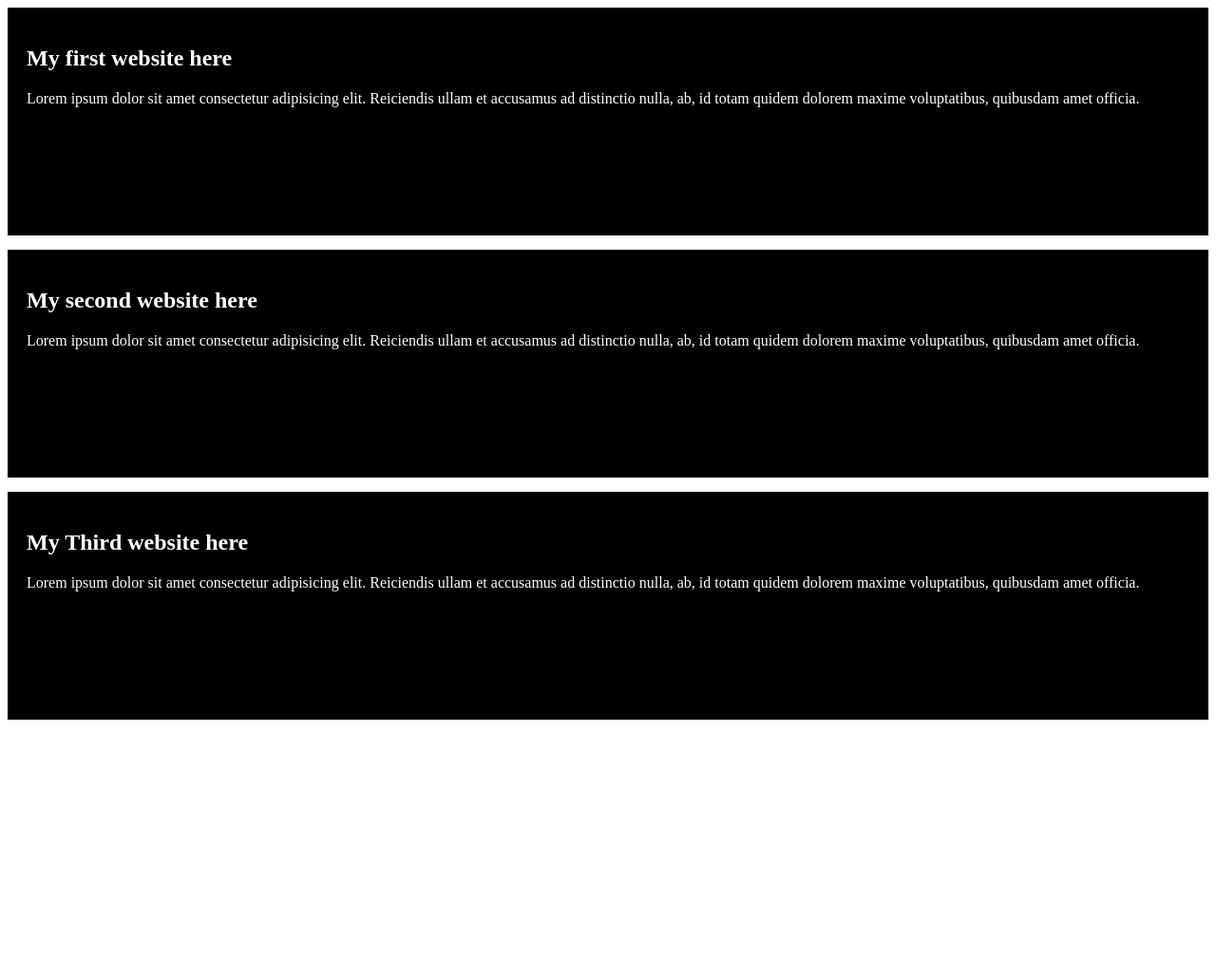
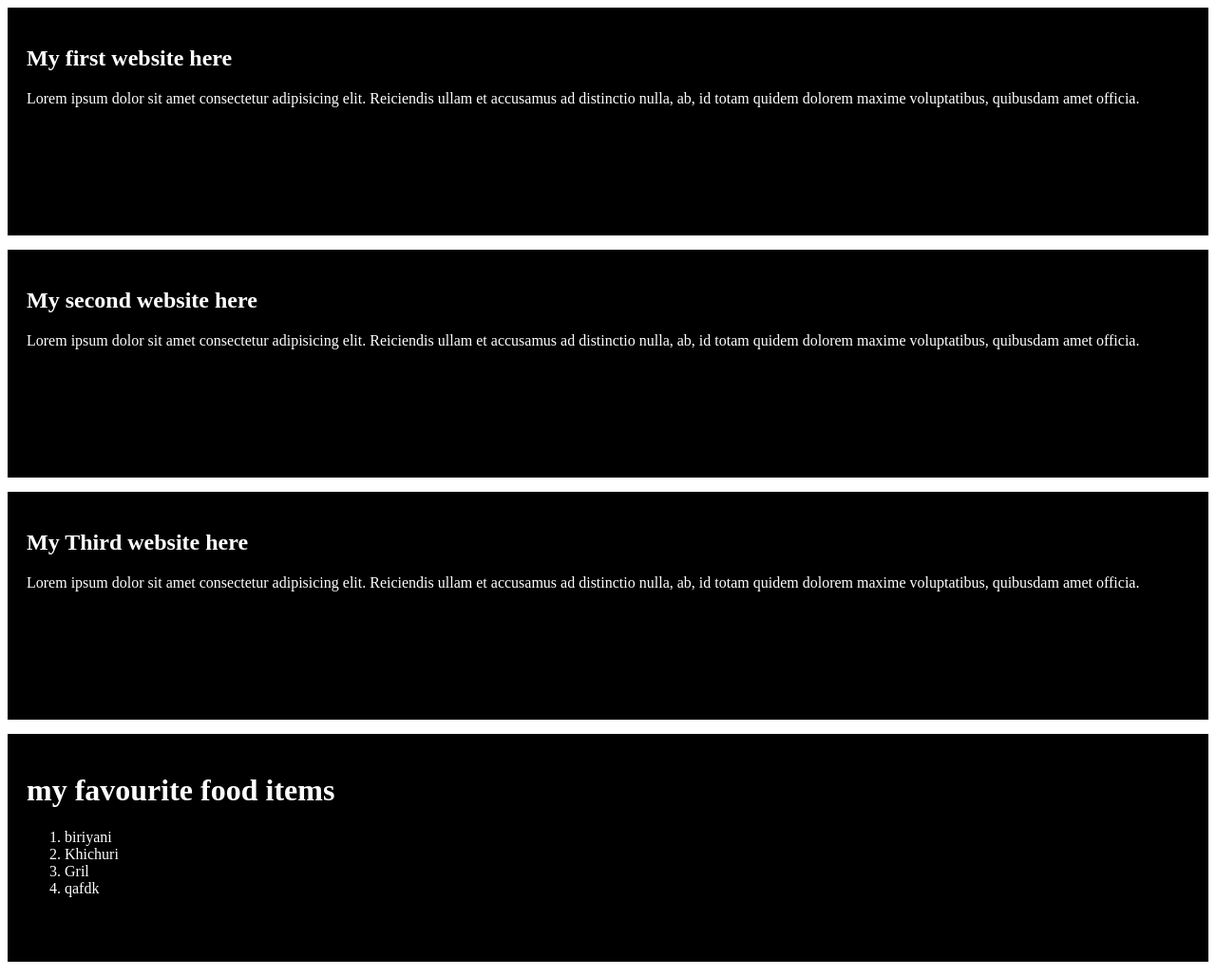
Before and after one commit to shahidca/my-simple-website, a plain HTML site: page index.html in a window 1280 px wide. Shown: the whole page at 95% size. Before the commit the page ends 800 px from the top, so only its background shows below. Drawn offline with Linux system fonts and the light colour scheme.

Commit message:
this add ordeer list

```diff
--- a/index.html
+++ b/index.html
@@ -19,5 +19,14 @@
         <h2>My Third  website here</h2>
         <p>Lorem ipsum dolor sit amet consectetur adipisicing elit. Reiciendis ullam et accusamus ad distinctio nulla, ab, id totam quidem dolorem maxime voluptatibus, quibusdam amet officia.</p>
     </div>
+    <div>
+        <h1>my favourite food items</h1>
+        <ol>
+
+            <li>biriyani</li>
+            <li>Khichuri</li>
+            <li>Gril</li>
+            <li>qafdk</li>
+        </div>
 </body>
 </html>
```
